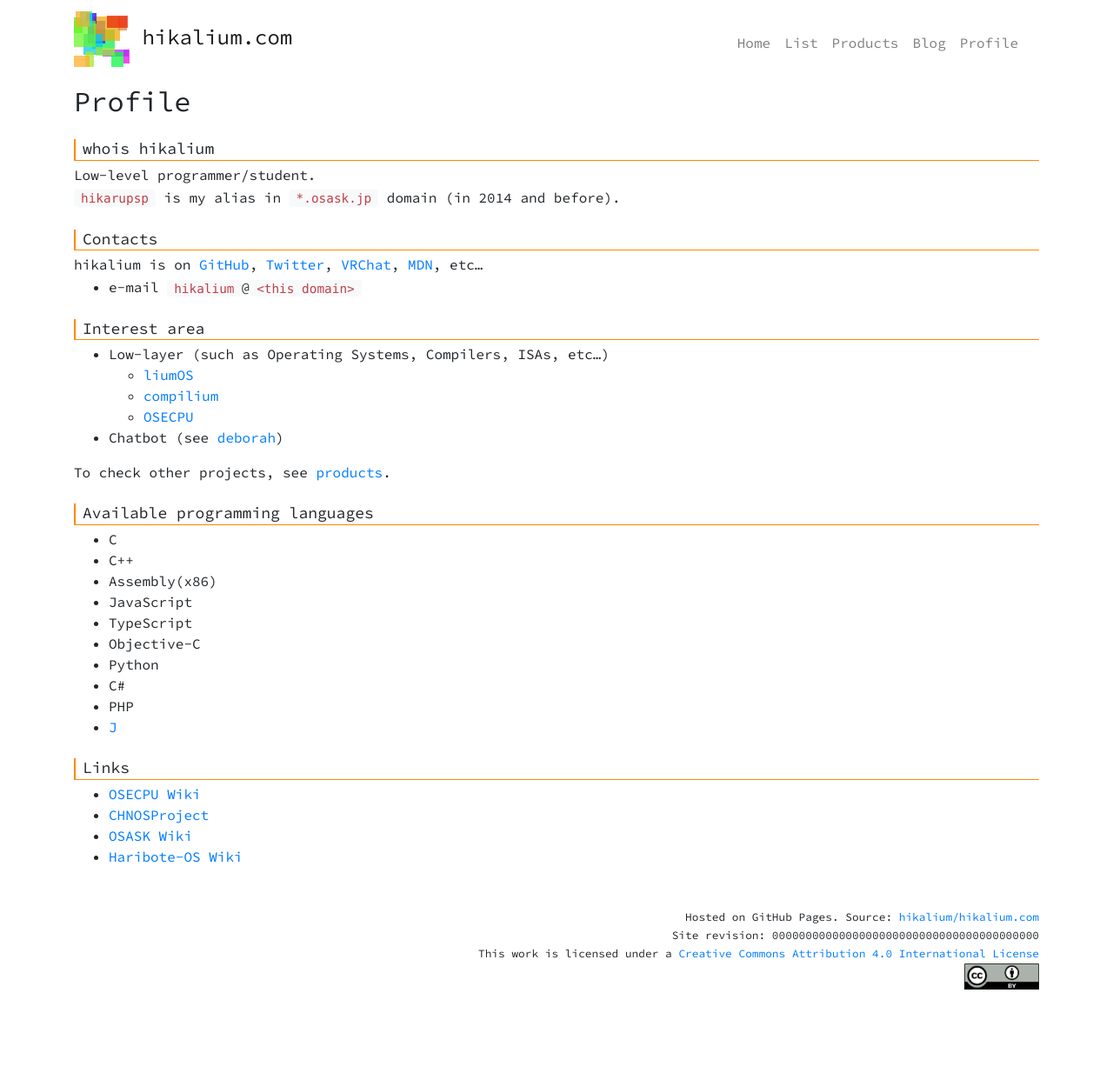
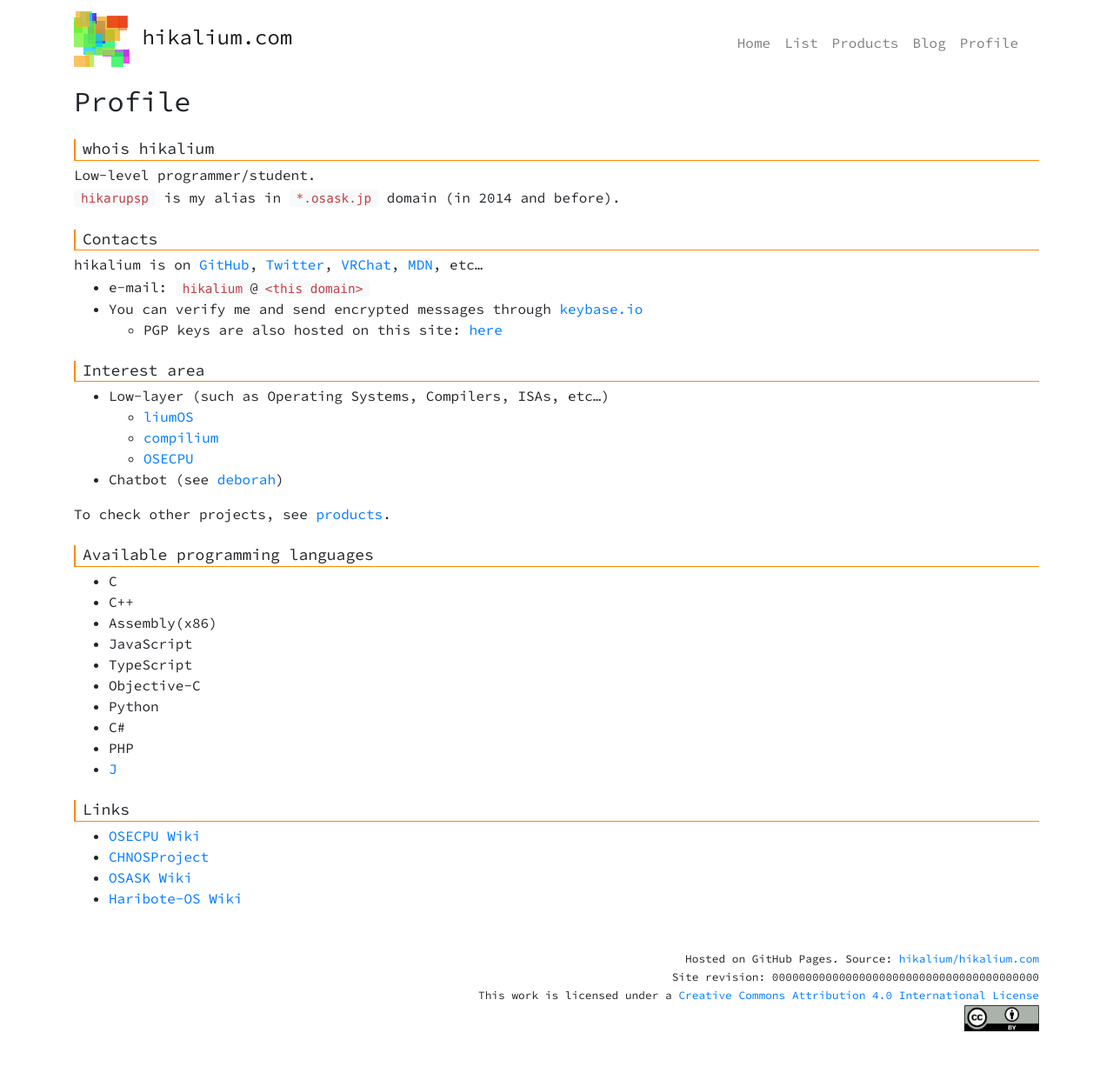
Before and after one commit to hikalium/hikalium.com, a Jekyll site: the page built from profile.md, in a window 1280 px wide. Shown: the whole page at 87% size. Built offline with Jekyll 4.4.1, drawn with Linux system fonts in a browser that asks for light colours; our own code applies the rules of GitHub Pages for plain Markdown files; before the commit the page ends 1186 px from its top, so only the background shows below that.

Commit message:
Update profile.md

```diff
--- a/profile.md
+++ b/profile.md
@@ -15,7 +15,9 @@ hikalium is on
 [MDN](https://developer.mozilla.org/ja/profiles/hikalium),
 etc...
 
-- e-mail `hikalium`@`<this domain>`
+- e-mail: `hikalium`@`<this domain>`
+- You can verify me and send encrypted messages through [keybase.io](https://keybase.io/hikalium)
+  - PGP keys are also hosted on this site: [here](https://hikalium.com/pages/pgpkey)
 
 ### Interest area
 - Low-layer (such as Operating Systems, Compilers, ISAs, etc...)
```
